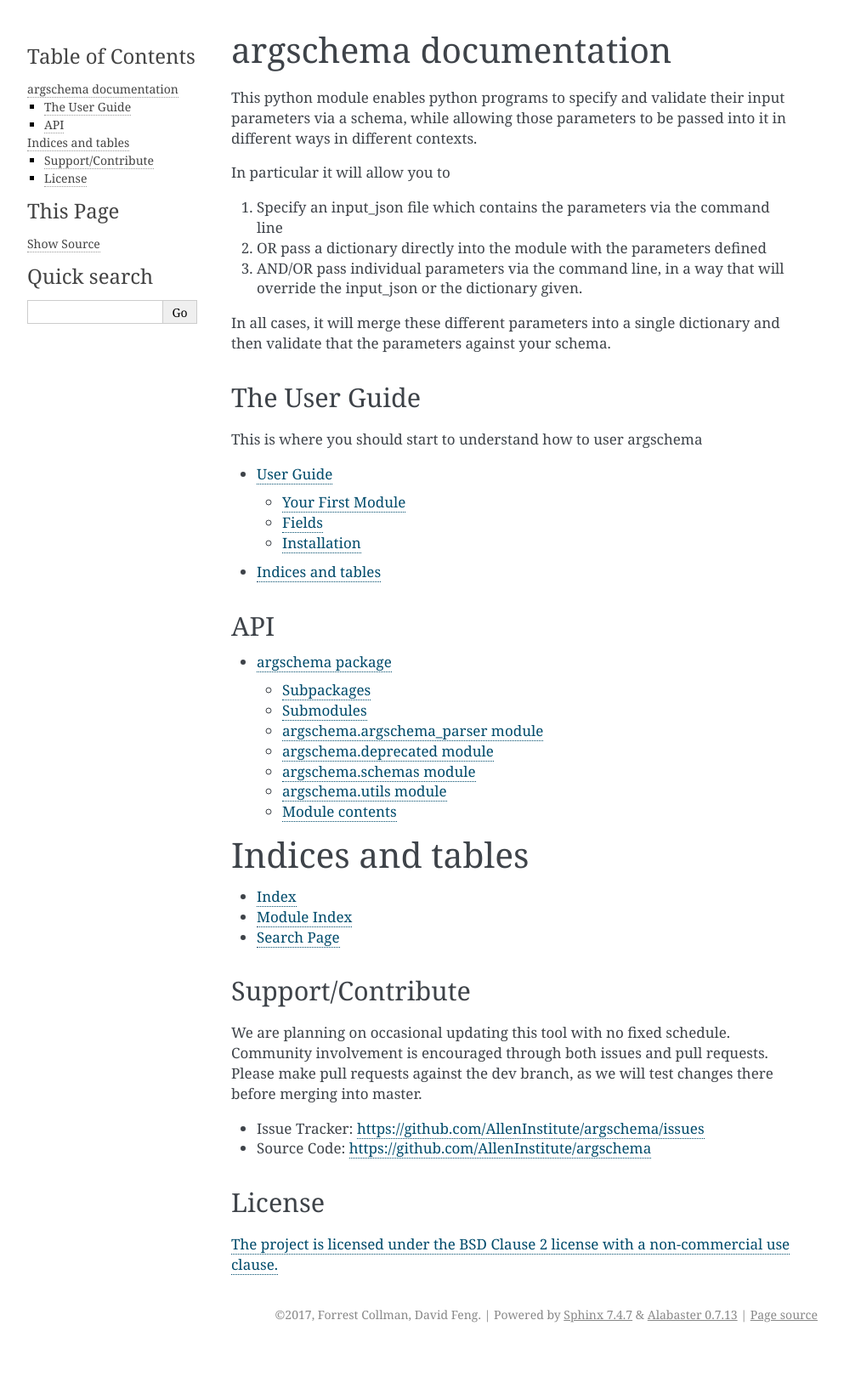
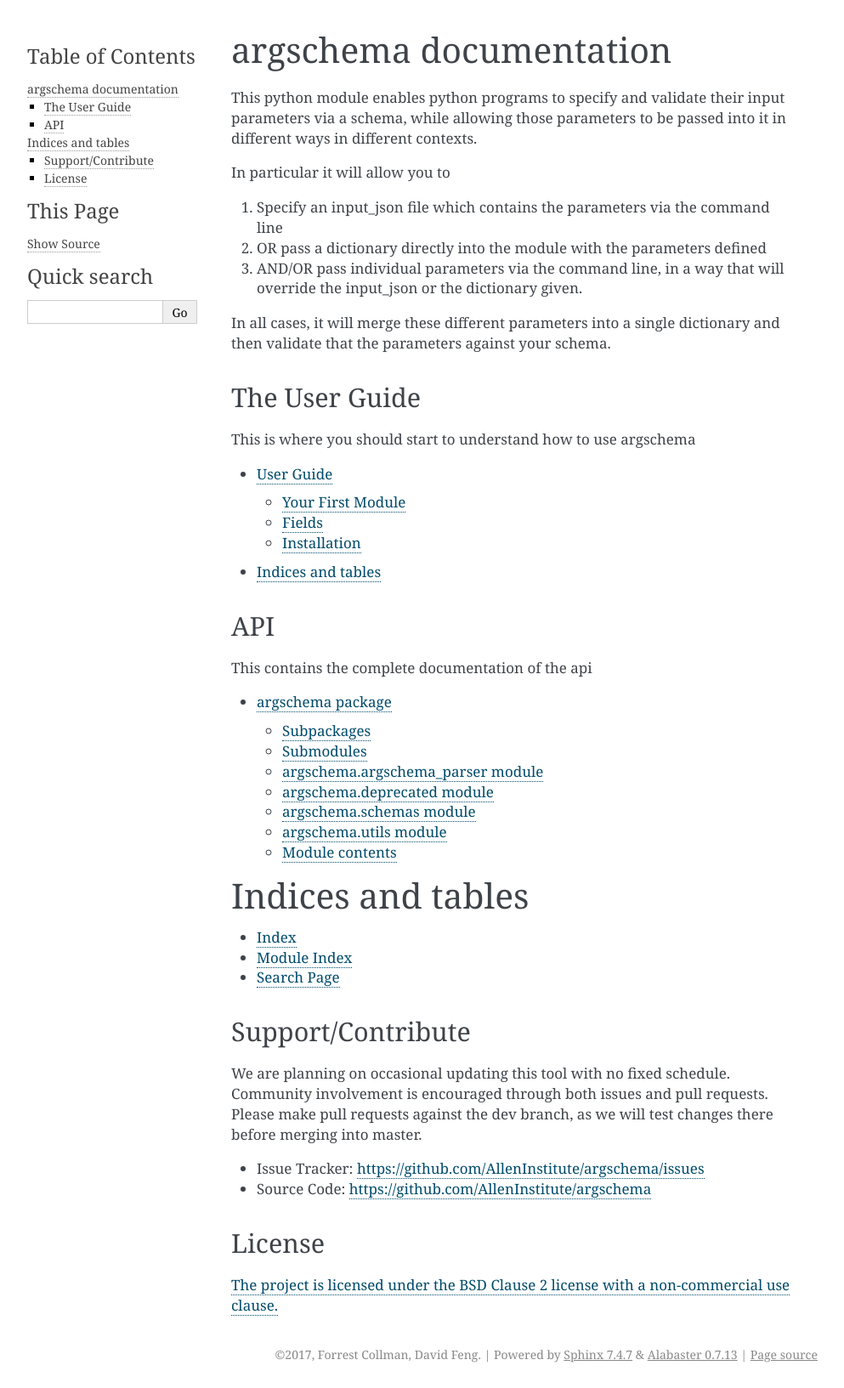
Before and after one commit to AllenInstitute/argschema, a Sphinx documentation site: the page built from docs/index.rst, in a window 1280 px wide. Shown: the whole page at 85% size, without its empty margins (148-1141 px from the left). Built offline with Sphinx 7.4.7, drawn with Linux system fonts in a browser that asks for light colours; before the commit the page ends 1586 px from its top, so only the background shows below that.

Commit message:
minor edits to documentation description

```diff
--- a/docs/index.rst
+++ b/docs/index.rst
@@ -20,7 +20,7 @@ In all cases, it will merge these different parameters into a single dictionary
 The User Guide
 --------------
 
-This is where you should start to understand how to user argschema
+This is where you should start to understand how to use argschema
 
 .. toctree::
    :maxdepth: 2
@@ -29,6 +29,8 @@ This is where you should start to understand how to user argschema
 
 API
 ---
+
+This contains the complete documentation of the api
 
 .. toctree::
    :maxdepth: 2
```
